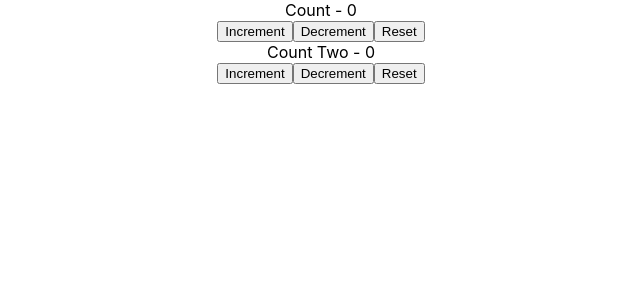
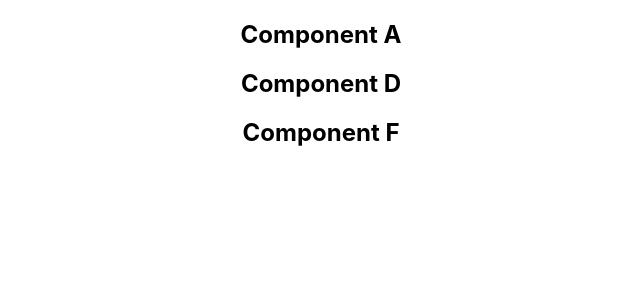
Before and after one commit to sigvant/react-hooks-codevolution, a React (Create React App) app: page / in a window 1280 px wide. Shown: the top 300 px of the page, without its empty margins (319-959 px from the left). Built offline with nearby package versions, Linux system fonts and the light colour scheme.

Commit message:
commit with empty components before usereduce and usecontext

```diff
--- a/src/App.js
+++ b/src/App.js
@@ -1,14 +1,14 @@
 import './App.css';
-// import CounterOne from './components/CounterOne';
-import CounterThree from './components/CounterThree';
-// import CounterTwo from './components/CounterTwo';
+import CompA from './components/CompA';
+import CompB from './components/CompB';
+import CompC from './components/CompC';
 
 function App() {
   return (
     <div className="App">
-      {/* <CounterOne/> */}
-      {/* <CounterTwo/> */}
-      <CounterThree/>
+      <CompA/>
+      <CompB/>
+      <CompC/>
     </div>
   );
 }
--- /dev/null
+++ b/src/components/CompA.js
@@ -0,0 +1,11 @@
+import React from 'react'
+
+function CompA() {
+    return (
+        <div>
+            <h2>Component A</h2>
+        </div>
+    )
+}
+
+export default CompA
--- /dev/null
+++ b/src/components/CompB.js
@@ -0,0 +1,12 @@
+import React from 'react'
+import CompD from './CompD'
+
+function CompB() {
+    return (
+        <div>
+            <CompD/>
+        </div>
+    )
+}
+
+export default CompB
--- /dev/null
+++ b/src/components/CompC.js
@@ -0,0 +1,12 @@
+import React from 'react'
+import CompE from './CompE'
+
+function CompC() {
+    return (
+        <div>
+            <CompE/>
+        </div>
+    )
+}
+
+export default CompC
--- /dev/null
+++ b/src/components/CompD.js
@@ -0,0 +1,11 @@
+import React from 'react'
+
+function CompD() {
+    return (
+        <div>
+            <h2>Component D</h2>
+        </div>
+    )
+}
+
+export default CompD
--- /dev/null
+++ b/src/components/CompE.js
@@ -0,0 +1,12 @@
+import React from 'react'
+import CompF from './CompF'
+
+function CompE() {
+    return (
+        <div>
+            <CompF/>
+        </div>
+    )
+}
+
+export default CompE
--- /dev/null
+++ b/src/components/CompF.js
@@ -0,0 +1,11 @@
+import React from 'react'
+
+function CompF() {
+    return (
+        <div>
+            <h2>Component F</h2>
+        </div>
+    )
+}
+
+export default CompF
```
